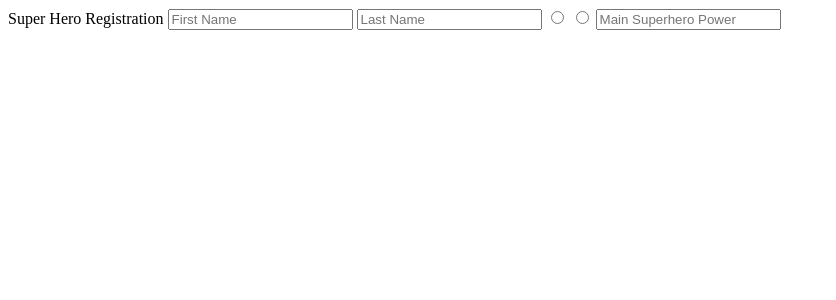
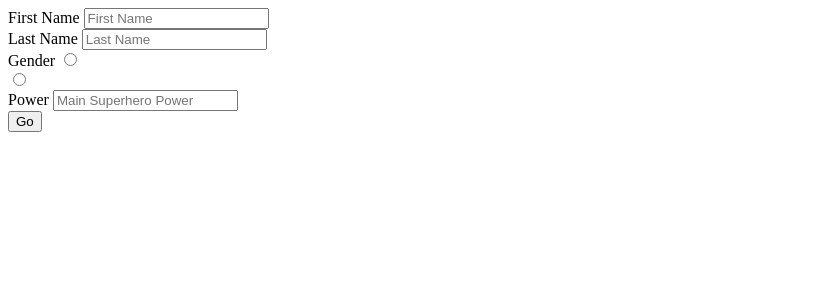
Before and after one commit to ojSeyi/SuperHero, a PHP site: page / in a window 1280 px wide. Shown: the top 300 px of the page, without its empty margins (0-836 px from the left). Run offline with PHP 8.4, Linux system fonts and the light colour scheme.

Commit message:
1st commit

```diff
--- a/index.php
+++ b/index.php
@@ -7,12 +7,16 @@
 <body>
     <div class="heroreg">
         <form action="superheroes.php" method="post">
-            <label>Super Hero Registration</label>
-            <input type="text" placeholder="First Name" name="firstname">
-            <input type="text" placeholder="Last Name" name="lastname">
-            <input type="radio" value="male" name="gender">
-            <input type="radio" value="female" name="gender">
-            <input type="text" placeholder="Main Superhero Power" name="power">
+            <label>First Name </label>
+            <input type="text" placeholder="First Name" name="firstname"><br>
+            <label>Last Name </label>
+            <input type="text" placeholder="Last Name" name="lastname"><br>
+            <label>Gender </label>
+            <input type="radio" value="male" name="gender"><br>
+            <input type="radio" value="female" name="gender"><br>
+            <label>Power </label>
+            <input type="text" placeholder="Main Superhero Power" name="power"><br>
+            <input type="submit" value="Go"><br>
         </form>
     </div>
 </body>
```
Also changed, not shown: superheroes.php (line endings or trailing spaces).
